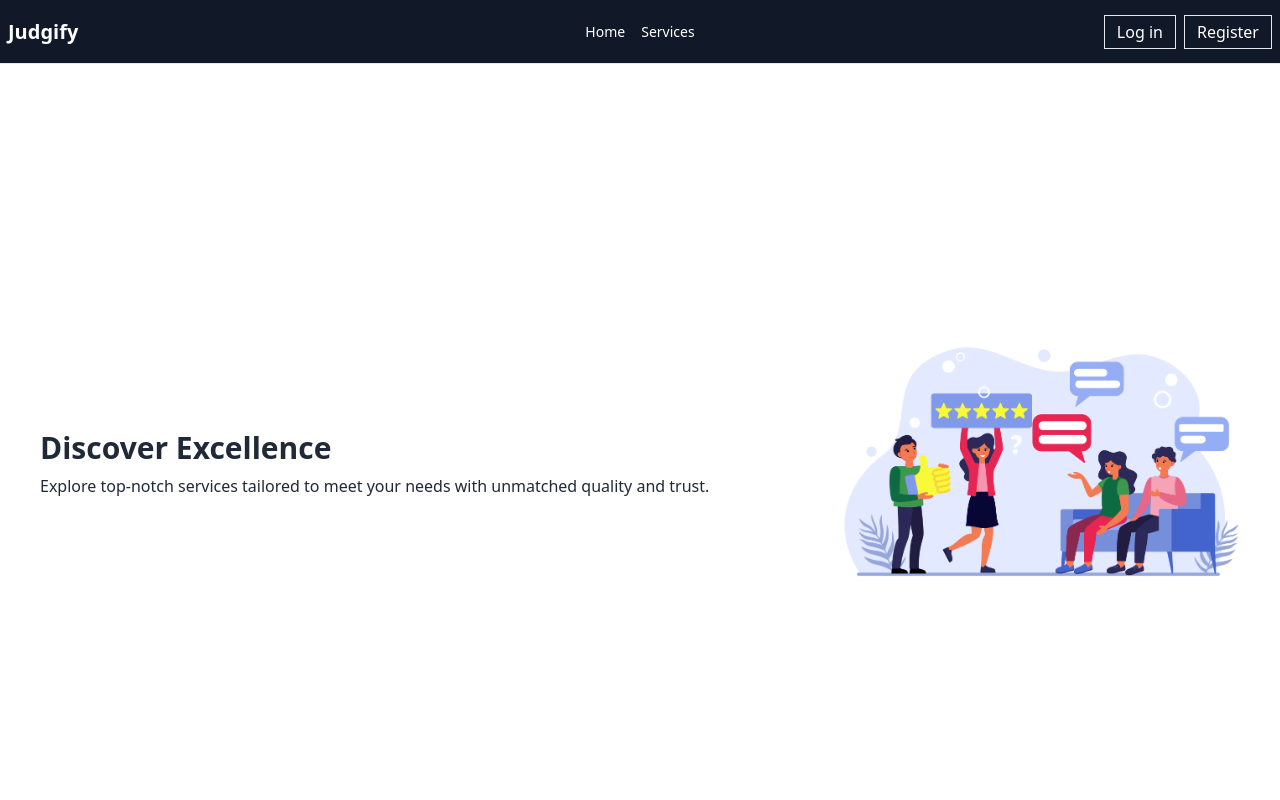
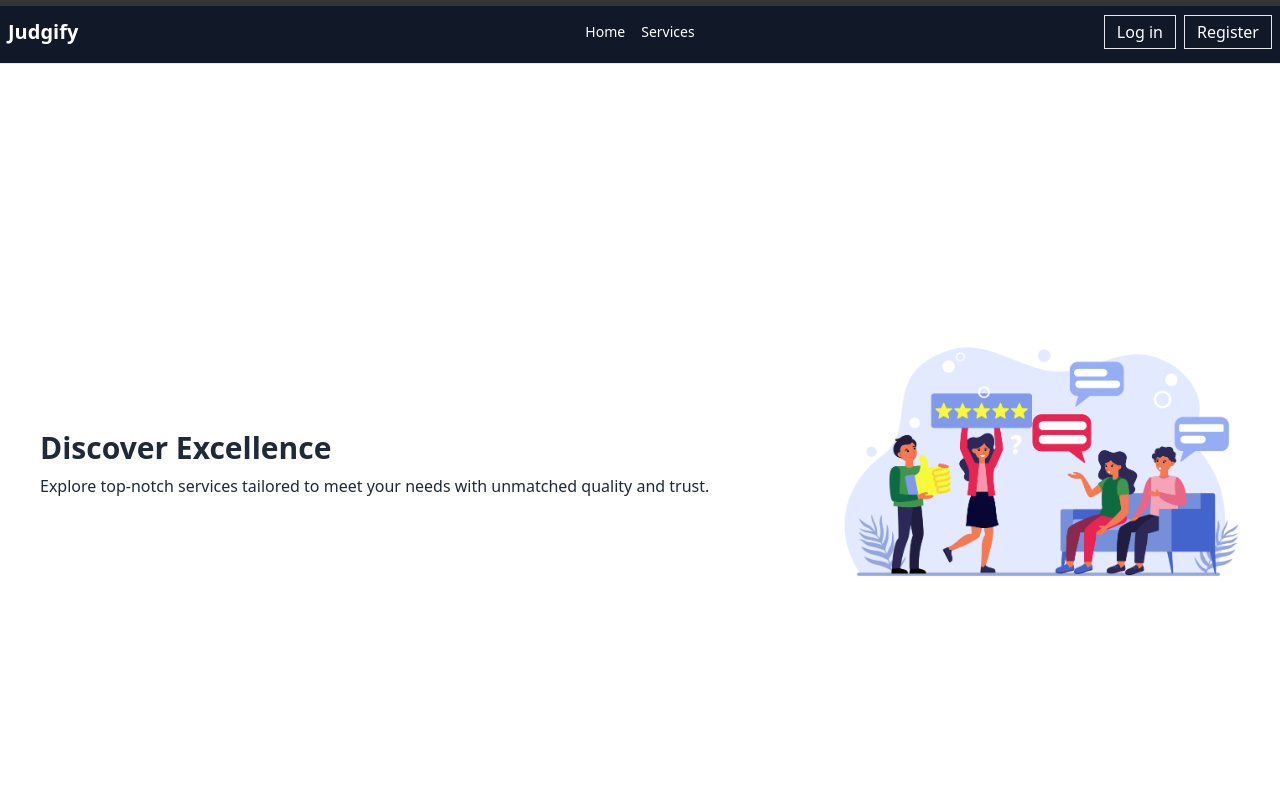
Before and after one commit to Rupon100/Judgify-client, a React (Vite) app: page / in a window 1280 px wide. Shown: the top 800 px of the page. Built offline with nearby package versions, Linux system fonts and the light colour scheme; no server answers.

Commit message:
add a framer motion on the homepage, scroll progessbar

```diff
--- a/package.json
+++ b/package.json
@@ -16,6 +16,7 @@
     "firebase": "^11.1.0",
     "localforage": "^1.10.0",
     "match-sorter": "^8.0.0",
+    "motion": "^11.15.0",
     "react": "^18.3.1",
     "react-dom": "^18.3.1",
     "react-hot-toast": "^2.4.1",
--- a/src/Components/Home.jsx
+++ b/src/Components/Home.jsx
@@ -3,11 +3,35 @@ import ChooseUs from "./ChooseUs";
 import Faq from "./Faq";
 import Features from "./Features";
 import MeetPartners from "./MeetPartners";
+import { motion, useSpring, useScroll } from "motion/react"
 
 
 const Home = () => {
+
+    const { scrollYProgress } = useScroll()
+    const scaleX = useSpring(scrollYProgress, {
+        stiffness: 100,
+        damping: 30,
+        restDelta: 0.001,
+    })
+
     return (
         <div>
+
+            <motion.div
+                id="scroll-indicator"
+                style={{
+                    scaleX,
+                    position: "fixed",
+                    top: 0,
+                    left: 0,
+                    right: 0,
+                    height: 6,
+                    originX: 0,
+                    backgroundColor: "#333634",
+                }}
+            />
+
             {/* banenr swiper js */}
             <Banner></Banner>
             {/* featured section */}
```
Also changed, not shown: 1 other file (tests, documents, lock files or other folders).
